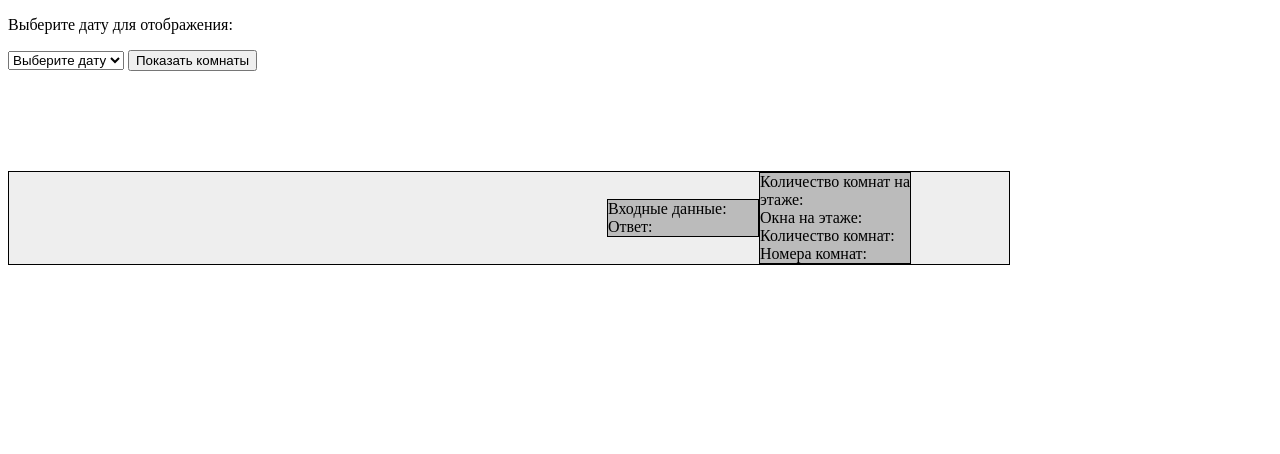
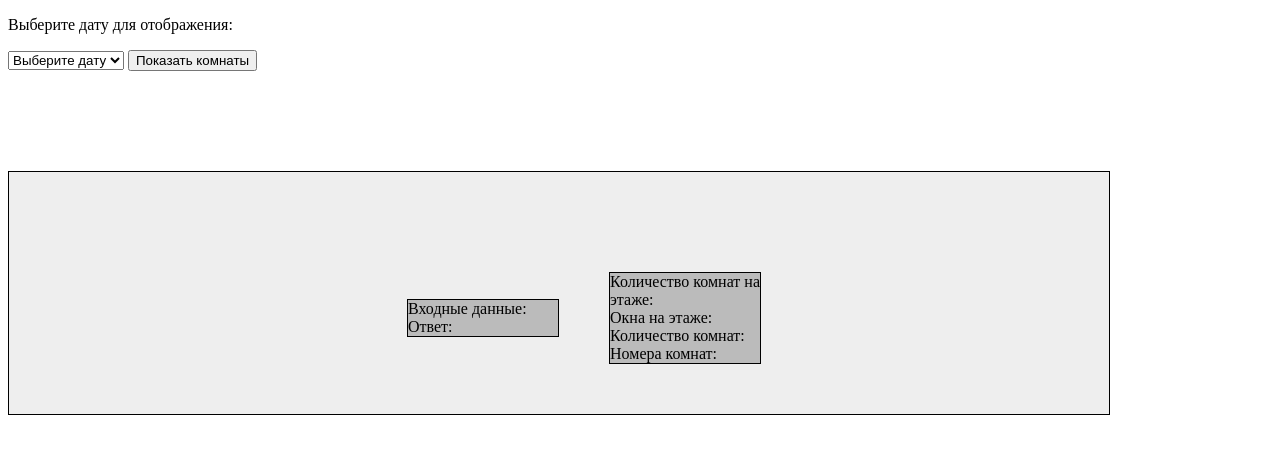
Before and after one commit to GoptarEA/for_Final, a Flask app: page / in a window 1280 px wide. Shown: the top 454 px of the page. Run offline with Flask 3, Linux system fonts and the light colour scheme; data that the repository does not hold is empty.

Commit message:
dfgdfgdfdfgdfgdfgdfgdf

```diff
--- a/static/style/style.css
+++ b/static/style/style.css
@@ -1,4 +1,9 @@
+body {
+    height: 100%;
+}
+
 .main_block {
+    padding: 50px;
     margin-top: 100px;
     display: flex;
     flex-direction: column;
@@ -6,7 +11,9 @@
     justify-content: center;
     border: solid black 1px;
     width: 1000px;
+    height: fit-content;
     background-color: #EEE;
+    gap: 50px;
 }
 
 .input_data {
@@ -15,6 +22,7 @@
     align-items: center;
     justify-content: center;
     height: 100%;
+    gap: 50px;
 }
 
 
@@ -29,7 +37,6 @@
 }
 
 .rooms_block {
-    width: 500px;
     gap: 20px;
 }
 
@@ -58,13 +65,13 @@
 }
 
 .light_room {
-    width: 40px;
-    height: 40px;
+    width: 60px;
+    height: 60px;
     background-color: yellow;
 }
 
 .black_room {
-    width: 40px;
-    height: 40px;
+    width: 60px;
+    height: 60px;
     background-color: #AAA;
 }
```
